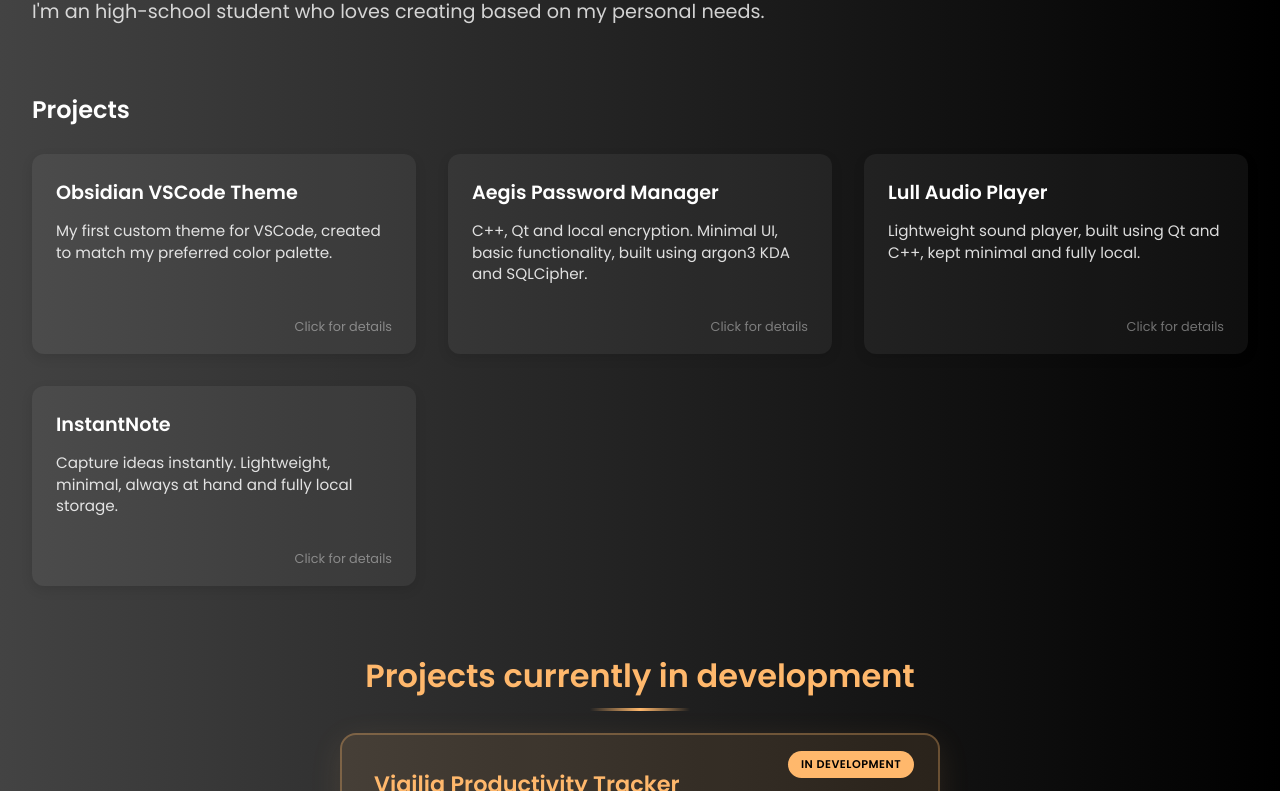
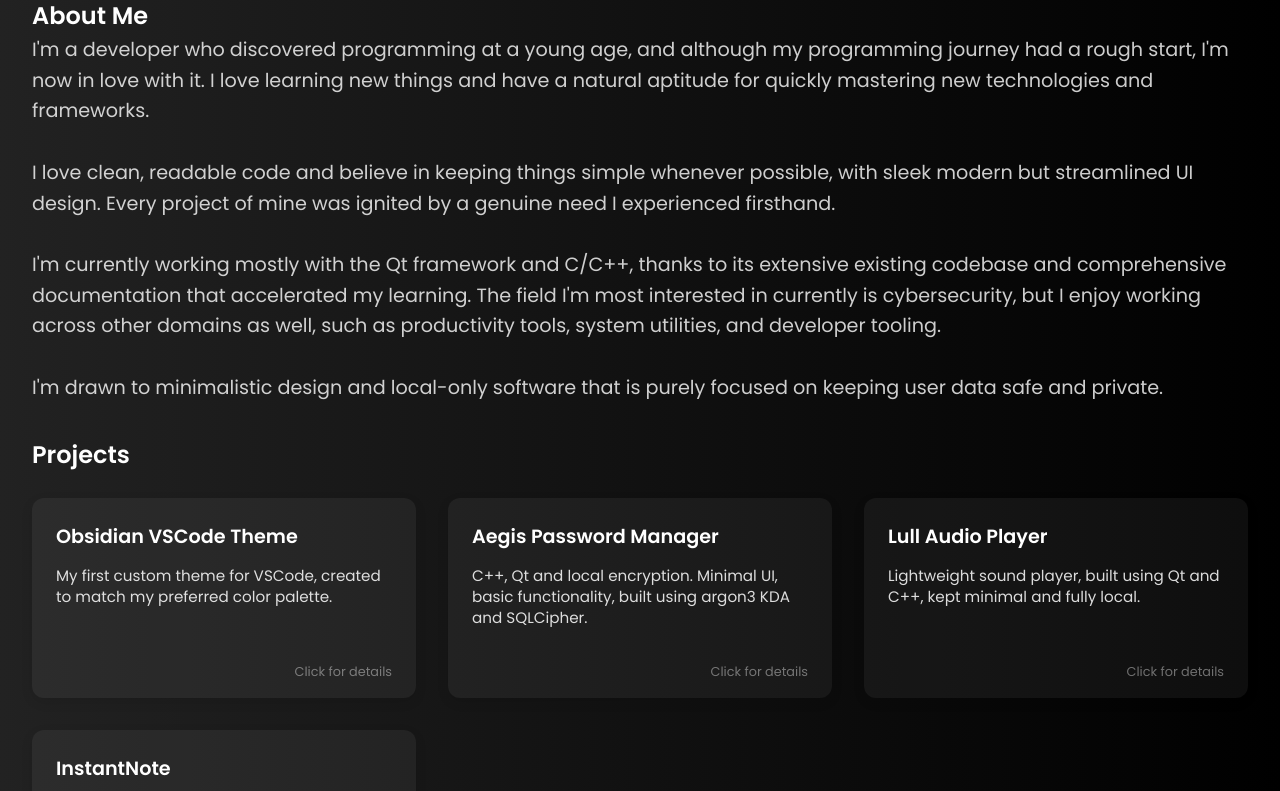
Before and after one commit to ismailjakupi/Portfolio, a plain HTML site: page index.html in a window 1280 px wide. Shown: the part 181-972 px from the top of the page. Drawn offline with Linux system fonts and the light colour scheme.

Commit message:
added about me, projects in development

```diff
--- a/index.html
+++ b/index.html
@@ -18,7 +18,14 @@
 
   <section id="hero">
     <h1>Ismail Jakupi</h1>
-    <p>I'm an high-school student who loves creating based on my personal needs.</p>
+  </section>
+
+  <section id="about">
+    <h2>About Me</h2>
+    <p>I'm a developer who discovered programming at a young age, and although my programming journey had a rough start, I'm now in love with it. I love learning new things and have a natural aptitude for quickly mastering new technologies and frameworks.<br><br>
+      I love clean, readable code and believe in keeping things simple whenever possible, with sleek modern but streamlined UI design. Every project of mine was ignited by a genuine need I experienced firsthand.<br><br>
+      I'm currently working mostly with the Qt framework and C/C++, thanks to its extensive existing codebase and comprehensive documentation that accelerated my learning. The field I'm most interested in currently is cybersecurity, but I enjoy working across other domains as well, such as productivity tools, system utilities, and developer tooling.<br><br>
+      I'm drawn to minimalistic design and local-only software that is purely focused on keeping user data safe and private.</p>
   </section>
 
   <section id="projects">
--- a/style.css
+++ b/style.css
@@ -5,8 +5,8 @@ body {
   font-family: 'Poppins', sans-serif;
   min-height: 100vh;
   background: #000000;  /* fallback for old browsers */
-  background: -webkit-linear-gradient(to right, #434343, #000000);  /* Chrome 10-25, Safari 5.1-6 */
-  background: linear-gradient(to right, #434343, #000000); /* W3C, IE 10+/ Edge, Firefox 16+, Chrome 26+, Opera 12+, Safari 7+ */
+  background: -webkit-linear-gradient(to right, #222222, #000000);  /* Chrome 10-25, Safari 5.1-6 */
+  background: linear-gradient(to right, #222222, #000000); /* W3C, IE 10+/ Edge, Firefox 16+, Chrome 26+, Opera 12+, Safari 7+ */
   color: white;
   line-height: 1.6;
   padding: 2rem;
@@ -30,10 +30,10 @@ header a:hover { color: #ffb86c; }
 /* Hero section */
 #hero {
   text-align: left;
-  margin-bottom: 4rem;
 }
 #hero h1 { font-size: 2.5rem; margin-bottom: 0.5rem; }
-#hero p { font-size: 1.2rem; color: rgba(255,255,255,0.8); }
+
+#about p { font-size: 1.2rem; color: rgba(255,255,255,0.8); }
 
 /* Projects section */
 #projects h2 {
```
